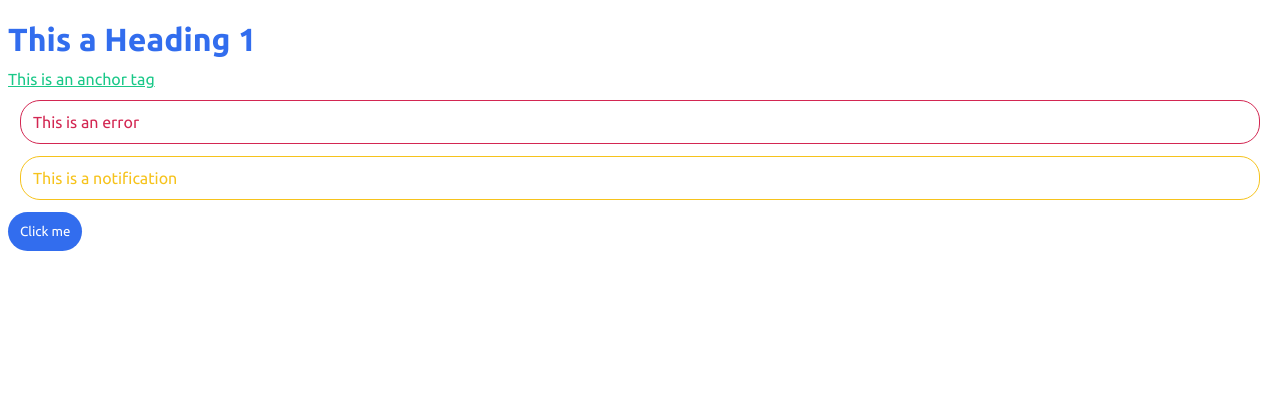
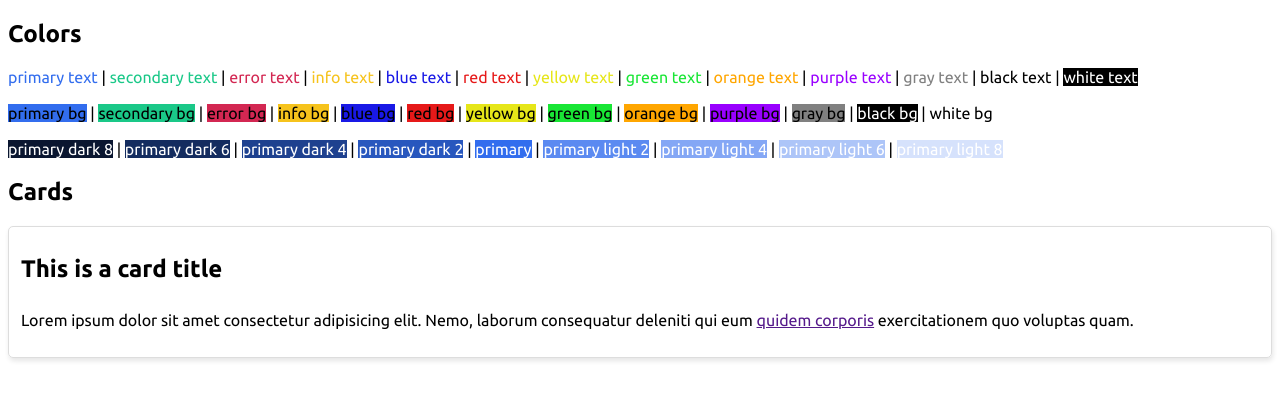
Before and after one commit to qafoori/complete-sass-features, a website: page src/index.html in a window 1280 px wide. Drawn offline with nearby package versions, Linux system fonts and the light colour scheme; files that its build step writes are made by us from their sources.

Commit message:
maps & loops & conditions & mix

```diff
--- a/gulpfile.js
+++ b/gulpfile.js
@@ -4,8 +4,6 @@ const stylesSource = 'src/styles/**/*.scss'
 
 const compileStyles = () => src(stylesSource).pipe(sass()).pipe(dest('css'))
 
-const watchTask = () => {
-  watch([stylesSource], compileStyles)
-}
+const watchTask = () => watch([stylesSource], compileStyles)
 
 exports.default = series(compileStyles, watchTask)
--- a/src/index.html
+++ b/src/index.html
@@ -8,10 +8,40 @@
     <title>The complete SCSS features</title>
   </head>
   <body>
-    <h1>This a Heading 1</h1>
-    <a href="#">This is an anchor tag</a>
-    <p class="error">This is an error</p>
-    <p class="notification">This is a notification</p>
-    <button>Click me</button>
+    <!-- colors -->
+    <h2>Colors</h2>
+    <span class="text-primary">primary text</span> | <span class="text-secondary">secondary text</span> |
+    <span class="text-error">error text</span> | <span class="text-info">info text</span> | <span class="text-blue">blue text</span> |
+    <span class="text-red">red text</span> | <span class="text-yellow">yellow text</span> | <span class="text-green">green text</span> |
+    <span class="text-orange">orange text</span> | <span class="text-purple">purple text</span> | <span class="text-gray">gray text</span> |
+    <span class="text-black">black text</span> |
+    <span class="text-white bg-black">white text</span>
+    <br /><br />
+    <span class="bg-primary">primary bg</span> | <span class="bg-secondary">secondary bg</span> | <span class="bg-error">error bg</span> |
+    <span class="bg-info">info bg</span> | <span class="bg-blue">blue bg</span> | <span class="bg-red">red bg</span> |
+    <span class="bg-yellow">yellow bg</span> | <span class="bg-green">green bg</span> | <span class="bg-orange">orange bg</span> |
+    <span class="bg-purple">purple bg</span> | <span class="bg-gray">gray bg</span> | <span class="bg-black text-white">black bg</span> |
+    <span class="bg-white text-black">white bg</span>
+    <br /><br />
+    <span class="bg-primary-dark-8 text-white">primary dark 8</span> | <span class="bg-primary-dark-6 text-white">primary dark 6</span> |
+    <span class="bg-primary-dark-4 text-white">primary dark 4</span> | <span class="bg-primary-dark-2 text-white">primary dark 2</span> |
+    <span class="bg-primary text-white">primary</span> | <span class="bg-primary-light-2 text-white">primary light 2</span> |
+    <span class="bg-primary-light-4 text-white">primary light 4</span> |
+    <span class="bg-primary-light-6 text-white">primary light 6</span> |
+    <span class="bg-primary-light-8 text-white">primary light 8</span>
+
+    <!-- font sizes -->
+    <!-- buttons -->
+    <!-- cards -->
+    <h2>Cards</h2>
+    <div class="card">
+      <h1 class="card-title">This is a card title</h1>
+      <p class="card-body">
+        Lorem ipsum dolor sit amet consectetur adipisicing elit. Nemo, laborum consequatur deleniti qui eum
+        <a href="">quidem corporis</a> exercitationem quo voluptas quam.
+      </p>
+    </div>
+    <!-- grid system -->
+    <!-- utilities -->
   </body>
 </html>
--- a/src/styles/_base.scss
+++ b/src/styles/_base.scss
@@ -1,5 +1,4 @@
 @import url('https://fonts.googleapis.com/css2?family=Ubuntu:ital,wght@0,300;0,400;0,500;0,700;1,300;1,400;1,500;1,700&display=swap');
-@import 'variables';
 
 *,
 *::after,
@@ -8,39 +7,40 @@
   font-family: 'Ubuntu', sans-serif;
 }
 
-h1 {
-  color: $primary;
-  margin-bottom: $base-margin;
+// h1 {
+//   color: $primary;
+//   margin-bottom: $base-margin;
+// }
+
+a {
+  // color: $secondary;
+  text-decoration: none;
 }
 
-a {
-  color: $secondary;
-}
+// button {
+//   color: white;
+//   border: 0;
+//   background: $primary;
+//   border-radius: $base-border-radius;
+//   padding: $base-padding;
+// }
 
-button {
-  color: white;
-  border: 0;
-  background: $primary;
-  border-radius: $base-border-radius;
-  padding: $base-padding;
-}
+// .error {
+//   color: $error;
+//   border-color: $error;
+//   border-style: solid;
+//   margin: $base-margin;
+//   padding: $base-padding;
+//   border-radius: $base-border-radius;
+//   border-width: $base-border-thickness;
+// }
 
-.error {
-  color: $error;
-  border-color: $error;
-  border-style: solid;
-  margin: $base-margin;
-  padding: $base-padding;
-  border-radius: $base-border-radius;
-  border-width: $base-border-thickness;
-}
-
-.notification {
-  color: $info;
-  border-color: $info;
-  border-style: solid;
-  margin: $base-margin;
-  padding: $base-padding;
-  border-radius: $base-border-radius;
-  border-width: $base-border-thickness;
-}
+// .notification {
+//   color: $info;
+//   border-color: $info;
+//   border-style: solid;
+//   margin: $base-margin;
+//   padding: $base-padding;
+//   border-radius: $base-border-radius;
+//   border-width: $base-border-thickness;
+// }
--- /dev/null
+++ b/src/styles/_colors.scss
@@ -0,0 +1,27 @@
+@each $key, $val in $colors {
+  .text-#{$key} {
+    color: $val;
+  }
+  .bg-#{$key} {
+    background-color: $val;
+  }
+
+  @if ($val != 'white' and $val != black) {
+    @for $i from 1 through 9 {
+      // light variations
+      .text-#{$key}-light-#{$i} {
+        color: mix(white, $val, $i * 10);
+      }
+      .bg-#{$key}-light-#{$i} {
+        background-color: mix(white, $val, $i * 10);
+      }
+      // dark variations
+      .text-#{$key}-dark-#{$i} {
+        color: mix(black, $val, $i * 10);
+      }
+      .bg-#{$key}-dark-#{$i} {
+        background-color: mix(black, $val, $i * 10);
+      }
+    }
+  }
+}
--- a/src/styles/_variables.scss
+++ b/src/styles/_variables.scss
@@ -1,12 +1,30 @@
 // theme colors
-// $primary: #2dcea2;
-// $secondary: #2d2d2d;
-// $error: #d32752;
-// $info: #f6c31c;
 $primary: #326dee;
 $secondary: #1ac888;
 $error: #d32752;
 $info: #f6c31c;
+
+// color palette
+$colors: (
+  'primary': $primary,
+  'secondary': $secondary,
+  'error': $error,
+  'info': $info,
+  'blue': #1919e6,
+  'red': #e61919,
+  'yellow': #e6e619,
+  'green': #19e635,
+  'orange': #ffa600,
+  'purple': #9900ff,
+  'gray': #808080,
+  'black': black,
+  'white': white,
+);
+
+// @debug map-get($colors, 'purple');
+// @debug map-has-key($colors, 'purple');
+// @debug map-remove($colors, "purple");
+// @debug map-merge($colors, ("pink": #ffc0cb));
 
 // spacing
 $base-padding: 0.75rem;
@@ -15,3 +33,14 @@ $base-margin: 0.75rem;
 // border
 $base-border-thickness: 1px;
 $base-border-radius: 20px;
+
+// box shadow
+$base-box-shadow: 1px 3px 5px rgba(0, 0, 0, 0.1);
+
+// font sizes
+$base-font-size: 1rem;
+
+$font-size-sm: $base-font-size * 0.75;
+$font-size-lg: $base-font-size * 1.5;
+$font-size-xl: $base-font-size * 2;
+$font-size-xxl: $base-font-size * 3;
--- /dev/null
+++ b/src/styles/components/_card.scss
@@ -0,0 +1,28 @@
+@use 'sass:math';
+
+.card {
+  display: block;
+  padding: $base-padding;
+  border: $base-border-thickness solid #ddd;
+  box-shadow: $base-box-shadow;
+  border-radius: math.div($base-border-radius, 4);
+
+  .card-title {
+    font-size: $font-size-lg;
+    padding-bottom: $base-padding;
+    font-weight: bold;
+  }
+
+  .card-body {
+    font-size: $base-font-size;
+
+    a {
+      text-decoration: underline;
+    }
+  }
+}
+
+// @debug 'log something into the console';
+// @debug math.div(10, 3);
+// @debug math.floor(10.3);
+// @debug math.max(1px, 20px, 15px, 12px);
--- a/src/styles/index.scss
+++ b/src/styles/index.scss
@@ -1,2 +1,13 @@
+// variables & functions
 @import 'variables';
+
+// base & layout
 @import 'base';
+
+// colors
+@import 'colors';
+
+// components (be like buttons, cards, navbar, ...)
+@import 'components/card';
+
+// utilities (be like margin, padding, opacity)
```
Also changed, not shown: index.html (deleted).
